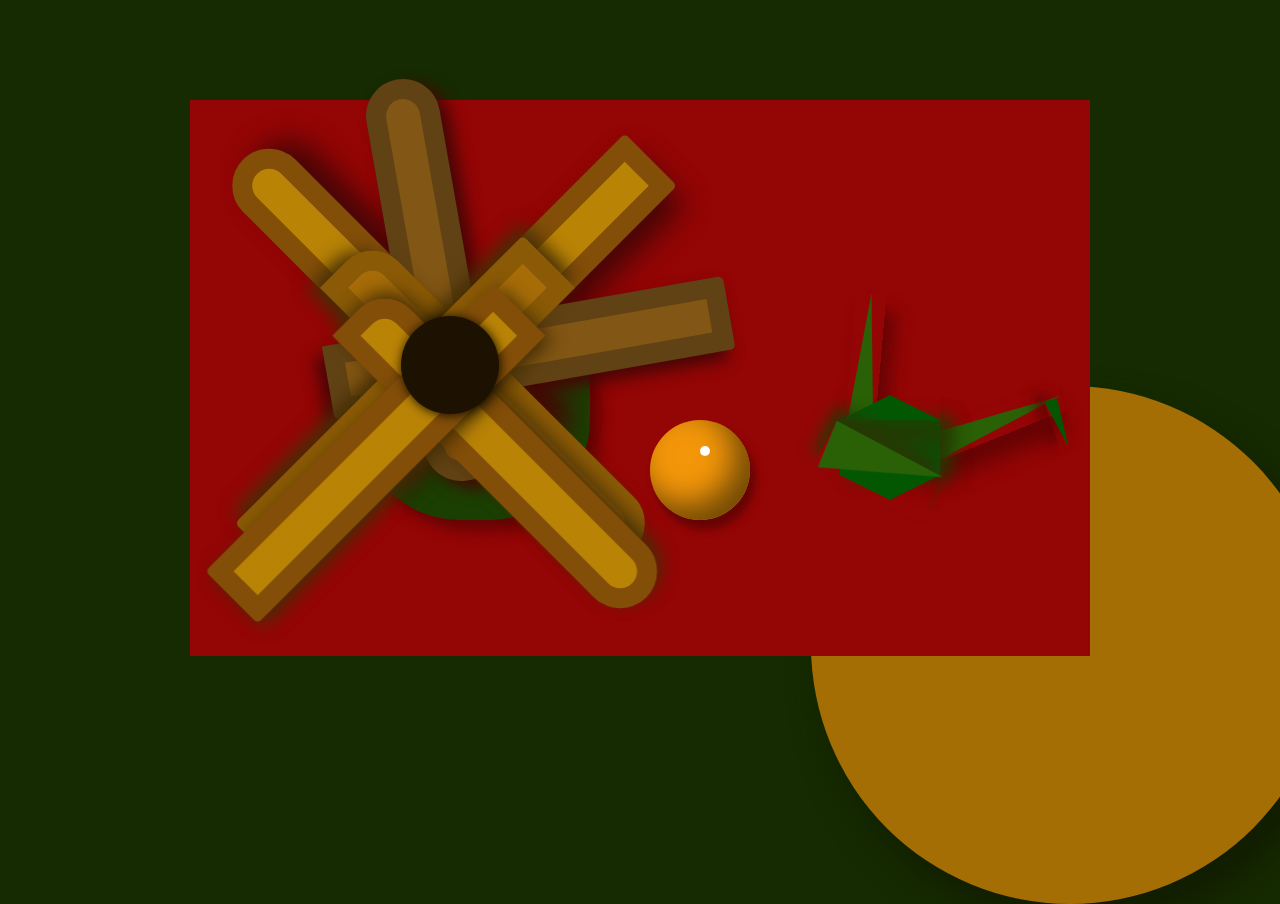
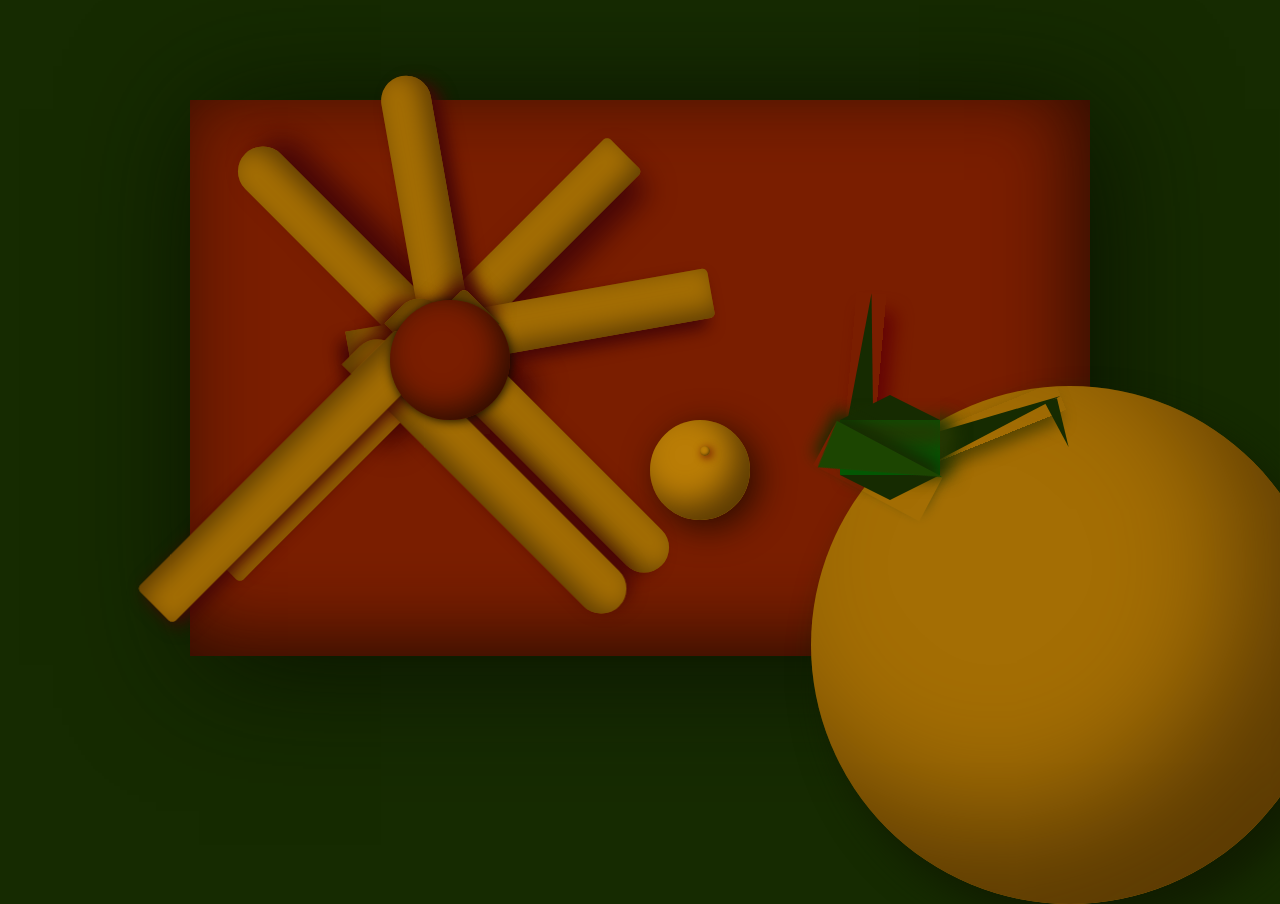
Before and after one commit to Frilujia/interactive2, a plain HTML site: page E1/index.html in a window 1280 px wide. Shown: the top 904 px of the page. Drawn offline with Linux system fonts and the light colour scheme.

Commit message:
painting

```diff
--- a/E1/assets/css/main.css
+++ b/E1/assets/css/main.css
@@ -6,10 +6,10 @@ body {
 	width: 900px;
 	height: 556px;
 	margin: 100px auto;
-	background: #940505;
+	background: #7a1e00;
 	position: relative;
 	z-index: 1;
-
+    box-shadow: 9px 9px 120px #091200, -15px -15px 80px #2b0c00 inset;
 
 }
 
@@ -20,7 +20,7 @@ body {
 	height: -60px;
 	border-left: 15px solid transparent;
 	border-right: 15px solid transparent;
-	border-bottom: 150px solid #2A6006;
+	border-bottom: 150px solid #162B01;
 	position: absolute;
 	top: 193px;
 	left: 660px;
@@ -33,12 +33,12 @@ body {
 	height: -60px;
 	border-left: 15px solid transparent;
 	border-right: 15px solid transparent;
-	border-bottom: 150px solid #2A6006;
+	border-bottom: 150px solid #162B01;
 	position: absolute;
 	top: 249px;
 	left: 786px;
 	transform: rotate(68deg);
-	box-shadow: 19px 9px 20px #640404;
+	box-shadow: 9px 9px 15px #574501;
 }
 
 #triangle3 {
@@ -46,12 +46,12 @@ body {
 	height: -60px;
 	border-left: 4px solid transparent;
 	border-right: 9px solid transparent;
-	border-bottom: 50px solid #035703;
+	border-bottom: 50px solid #162B01;
 	position: absolute;
 	top: 299px;
 	left: 862px;
 	transform: rotate(162deg);
-	box-shadow: 9px 9px 13px #640404;
+/*	box-shadow: 9px -5px 5px #574501;*/
 }
 
 
@@ -60,28 +60,29 @@ body {
 	height: -60px;
 	border-left:115px solid transparent;
 	border-right: 5px solid transparent;
-	border-bottom: 50px solid #2A6006;
+	border-bottom: 50px solid #1c4501;
 	position: absolute;
 	top: 346px;
 	left: 628px;
 	transform: rotate(208deg);
 	z-index: 1000;
-	box-shadow: 6px 13px 16px #263803;
+	box-shadow: 5px 10px 16px #162B01;
 }
 
-
+/*
 #trianglebr {
 
 	width: 400px;
 	height: 500px;
-	background-color: #940505;
+	background-color: #7a1e00;
 	top: 56px;
 	left:500px;
 	z-index: -1;
 	position: absolute;
+    box-shadow: 9px 9px 20px #4f1602, -15px -15px 30px #401201 inset;
 
 }
-
+*/
 
 #hexagon {
 	width: 100px;
@@ -101,7 +102,7 @@ body {
 	height: 0;
 	border-left: 50px solid transparent;
 	border-right: 50px solid transparent;
-	border-bottom: 25px solid #035703;
+	border-bottom: 25px solid #162B01;
 	box-shadow: 9px 25px 20px #263803;
 }
 #hexagon:after {
@@ -113,7 +114,7 @@ body {
 	height: 0;
 	border-left: 50px solid transparent;
 	border-right: 50px solid transparent;
-	border-top: 25px solid #035703;
+	border-top: 25px solid #162B01;
 
 }
 
@@ -126,13 +127,11 @@ body {
 	-moz-border-radius: 50px;
 	-webkit-border-radius: 50px;
 	border-radius: 50px;
-	background-color: #F3960A;
+	background-color: #ba7d06;
 	position: absolute;
 	top: 320px;
 	left:460px;
-	box-shadow: 5px 9px 8px #640404, -15px -15px 30px #724A05 inset;
-
-
+	box-shadow: 8px 8px 35px #2b0c00, -15px -15px 30px #5c3b03 inset;
 }
 
 
@@ -143,15 +142,14 @@ body {
 	-moz-border-radius: 50px;
 	-webkit-border-radius: 50px;
 	border-radius: 50px;
-	background-color: white;
+	background-color: #ba7d06;
 	position: absolute;
 	top: 346px;
 	left:510px;
-
-
+	box-shadow: 2px 2px 8px #640404, -1px -1px 3px #5c3b03 inset;
 }
 
-
+/*
 #circle3 {
 	width: 230px;
 	height: 230px;
@@ -167,22 +165,21 @@ body {
 	box-shadow: 10px 10px 14px #640404;
 
 }
-
+*/
 
 #circle4 {
-	width: 98px;
-	height: 98px;
+	width: 120px;
+	height: 120px;
 	background: red;
 	-moz-border-radius: 100px;
 	-webkit-border-radius: 100px;
 	border-radius: 100px;
-	background-color: #1D1202;
+	background-color: #7a1e00;
 	position: absolute;
-	top: 216px;
-	left:211px;
+	top: 200px;
+	left:200px;
 	z-index: 1000;
-	box-shadow: 1px 1px 11px #0F0A01;
-
+	box-shadow: 1px 1px 11px #0F0A01, -8px -8px 30px #2b0c00 inset;
 
 }
 
@@ -198,7 +195,7 @@ body {
 	top: 286px;
 	left:621px;
 	z-index: -1000000;
-	box-shadow: 16px 23px 36px #111D01;
+	box-shadow: 16px 23px 36px #111D01, -80px -80px 125px #5c3b03 inset;
 
 }
 
@@ -219,10 +216,10 @@ body {
     position: absolute;
     top: 0;
     left: 160px;
-    width: 34px;
+    width: 50px;
     height: 367px;
-    border: 20px solid #834E08;
-       background-color:#B98306;
+/*    border: 20px solid #834E08;*/
+       background-color:#A46E04;
     -moz-border-radius: 50px 50px 0 50px;
          border-radius: 50px 50px 0 50px;
     -webkit-transform: rotate(-45deg);
@@ -230,7 +227,7 @@ body {
         -ms-transform: rotate(-45deg);
          -o-transform: rotate(-45deg);
             transform: rotate(-45deg);
-            box-shadow: 19px 8px 28px #460606;
+            box-shadow: 19px 8px 28px #460606,-8px -8px 25px #5c3b03 inset;
 }
 
 #infinity:after {
@@ -259,10 +256,10 @@ body {
     position: absolute;
     top: -125px;
     left: 255px;
-    width: 34px;
+    width: 50px;
     height: 367px;
-    border: 20px solid #614214;
-    background-color: #825614;
+/*    border: 20px solid #614214;*/
+    background-color: #A46E04;
     -moz-border-radius: 50px 50px 0 50px;
          border-radius: 50px 50px 0 50px;
     -webkit-transform: rotate(-45deg);
@@ -270,7 +267,7 @@ body {
         -ms-transform: rotate(-45deg);
          -o-transform: rotate(-45deg);
             transform: rotate(-45deg);
-            box-shadow: 9px 8px 16px #460606;
+            box-shadow: 9px 8px 16px #460606, -8px -8px 25px #5c3b03 inset;
 }
 
 #infinity2:after {
@@ -297,12 +294,12 @@ body {
 #infinity3:after {
     content: "";
     position: absolute;
-    top: -409px;
-    left: -125px;
-    width: 34px;
+    top: -419px;
+    left: -155px;
+    width: 50px;
     height: 367px;
-    border: 20px solid #8A5A06;
-    background-color: #A66C08;
+/*    border: 20px solid #8A5A06;*/
+    background-color: #A46E04;
     -moz-border-radius: 50px 50px 0 50px;
          border-radius: 50px 50px 0 50px;
     -webkit-transform: rotate(-45deg);
@@ -310,11 +307,11 @@ body {
         -ms-transform: rotate(-45deg);
          -o-transform: rotate(-45deg);
             transform: rotate(-45deg);
-             box-shadow: 9px 8px 18px #462F06;
+             box-shadow: 9px 8px 18px #460606, -8px -8px 25px #5c3b03 inset;
 }
 
 #infinity3:after {
-    left: -40px;
+    left: 25px;
     right: 0;
     -moz-border-radius: 50px 50px 50px 0;
          border-radius: 5px 5px 5px 0;
@@ -337,12 +334,12 @@ body {
 #infinity4:after {
     content: "";
     position: absolute;
-    top: -267px;
-    left: -235px;
-    width: 34px;
+    top: -270px;
+    left: -220px;
+    width: 50px;
     height: 367px;
-    border: 20px solid #834E08;
-       background-color:#B98306;
+/*    border: 20px solid #834E08;*/
+       background-color:#A46E04;
     -moz-border-radius: 50px 50px 0 50px;
          border-radius: 50px 50px 0 50px;
     -webkit-transform: rotate(-45deg);
@@ -350,12 +347,12 @@ body {
         -ms-transform: rotate(-45deg);
          -o-transform: rotate(-45deg);
             transform: rotate(-45deg);
-            box-shadow: -7px 2px 18px #462F06;
+            box-shadow: -7px 2px 18px #460606, -8px -8px 25px #5c3b03 inset;
 }
 
 #infinity4:after {
-    left: -108px;
-    right: 0;
+    left: -15px;
+    right: -10;
     -moz-border-radius: 0px 0px 0px 0;
          border-radius: 5px 5px 5px 0;
     -webkit-transform: rotate(45deg);
@@ -394,7 +391,7 @@ body {
   }
 }
 #infinity4 {
-  left: 390px;
+  left: 380px;
   top: 190px;
 	transform-origin:-65% center;
     -webkit-animation: rotating 10s linear infinite;
```
Also changed, not shown: 3 other files.
